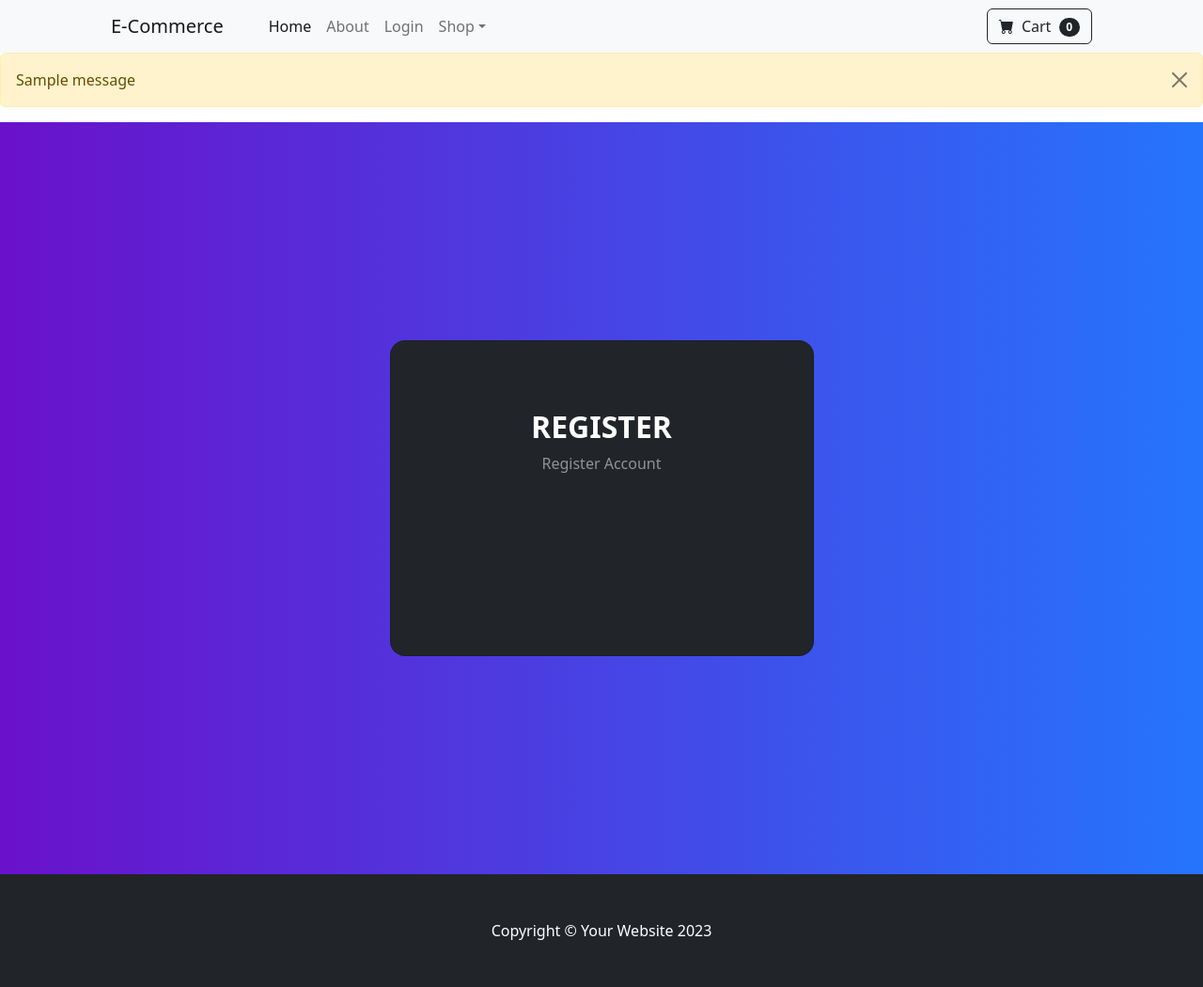
After one commit to ntsakomapimele/E-Commerce, a Django app: template ecommerce/ECOM/templates/registration.html in a window 1280 px wide. The commit adds this page. Shown: the whole page at 94% size. Run offline with Django 5.2, Linux system fonts and the light colour scheme; the template is opened without the code that fills it, so the values that code supplies are empty; tables that the repository leaves empty hold one stand-in row (values such as "Sample post"); one stand-in notice (Sample message) is shown; parts of the project's set-up code (start-up, migrations or seed data) failed here and were passed over; some libraries are stand-ins or nearby versions.

Commit message:
User registration

```diff
--- a/ecommerce/ECOM/templates/Navigation.html
+++ b/ecommerce/ECOM/templates/Navigation.html
@@ -6,6 +6,16 @@
             <ul class="navbar-nav me-auto mb-2 mb-lg-0 ms-lg-4">
                 <li class="nav-item"><a class="nav-link active" aria-current="page" href="{% url 'home' %}">Home</a></li>
                 <li class="nav-item"><a class="nav-link" href="{%url 'About' %}">About</a></li>
+
+
+                {%if user.is_authenticated %}
+                <li class="nav-item"><a class="nav-link" href="{%url 'logout' %}">Logout</a></li>
+
+                {%else%}
+                <li class="nav-item"><a class="nav-link" href="{%url 'login' %}">Login</a></li>
+                {%endif%}
+
+
                 <li class="nav-item dropdown">
                     <a class="nav-link dropdown-toggle" id="navbarDropdown" href="#" role="button" data-bs-toggle="dropdown" aria-expanded="false">Shop</a>
                     <ul class="dropdown-menu" aria-labelledby="navbarDropdown">
--- a/ecommerce/ECOM/templates/base.html
+++ b/ecommerce/ECOM/templates/base.html
@@ -20,6 +20,15 @@
     <body>
         <!-- Navigation-->
          {% include 'Navigation.html'%}
+         {%if messages %}
+            {% for message in messages %}
+            <div class="alert alert-warning alert-dismissible fade show" role="alert">
+            {{message}}
+                <button type="button" class="btn-close" data-bs-dismiss="alert" aria-label="Close"></button>
+              </div>
+            {% endfor %}
+
+          {% endif %}
          {% block content %}
          {% endblock %}
 
--- /dev/null
+++ b/ecommerce/ECOM/templates/registration.html
@@ -0,0 +1,32 @@
+{% extends 'base.html' %}
+{% load static %}
+
+
+       {% block content %}
+       <link href="{% static 'css/loginST.css' %}" rel="stylesheet" />
+       <section class="vh-100 gradient-custom">
+    <div class="container py-5 h-100">
+      <div class="row d-flex justify-content-center align-items-center h-100">
+        <div class="col-12 col-md-8 col-lg-6 col-xl-5">
+          <div class="card bg-dark text-white" style="border-radius: 1rem;">
+            <div class="card-body p-5 text-center">
+
+              <div class="mb-md-5 mt-md-4 pb-5">
+
+                <h2 class="fw-bold mb-2 text-uppercase">Register</h2>
+                <p class="text-white-50 mb-5">Register Account</p>
+
+     <form method="POST" action ="{%url 'login' %}">
+       {% csrf_token %}
+            </form>
+
+
+
+            </div>
+          </div>
+        </div>
+      </div>
+    </div>
+  </section>
+
+  {% endblock %}
--- a/ecommerce/ECOM/urls.py
+++ b/ecommerce/ECOM/urls.py
@@ -3,8 +3,13 @@ from django.urls import path
 from . import views
 
 urlpatterns = [
-    path('', views.homepage, name ='home'),
+    path('home/', views.homepage, name ='home'),
     path('about/', views.About, name ='About'),
+    path('', views.login_person, name ='login'),
+    path('logout/', views.logout_person,name = 'logout'),
+    path('register/', views.registeration,name = 'registration'),
+
+
 
 
 
--- /dev/null
+++ b/ecommerce/static/css/loginST.css
@@ -0,0 +1,10 @@
+.gradient-custom {
+    /* fallback for old browsers */
+    background: #6a11cb;
+
+    /* Chrome 10-25, Safari 5.1-6 */
+    background: -webkit-linear-gradient(to right, rgba(106, 17, 203, 1), rgba(37, 117, 252, 1));
+
+    /* W3C, IE 10+/ Edge, Firefox 16+, Chrome 26+, Opera 12+, Safari 7+ */
+    background: linear-gradient(to right, rgba(106, 17, 203, 1), rgba(37, 117, 252, 1))
+    }
```
Also changed, not shown: ecommerce/ECOM/forms.py (added, +31 -0 lines), ecommerce/ECOM/templates/login.html (added, +59 -0 lines), ecommerce/ECOM/views.py (+34 -1 lines), ecommerce/db.sqlite3.
